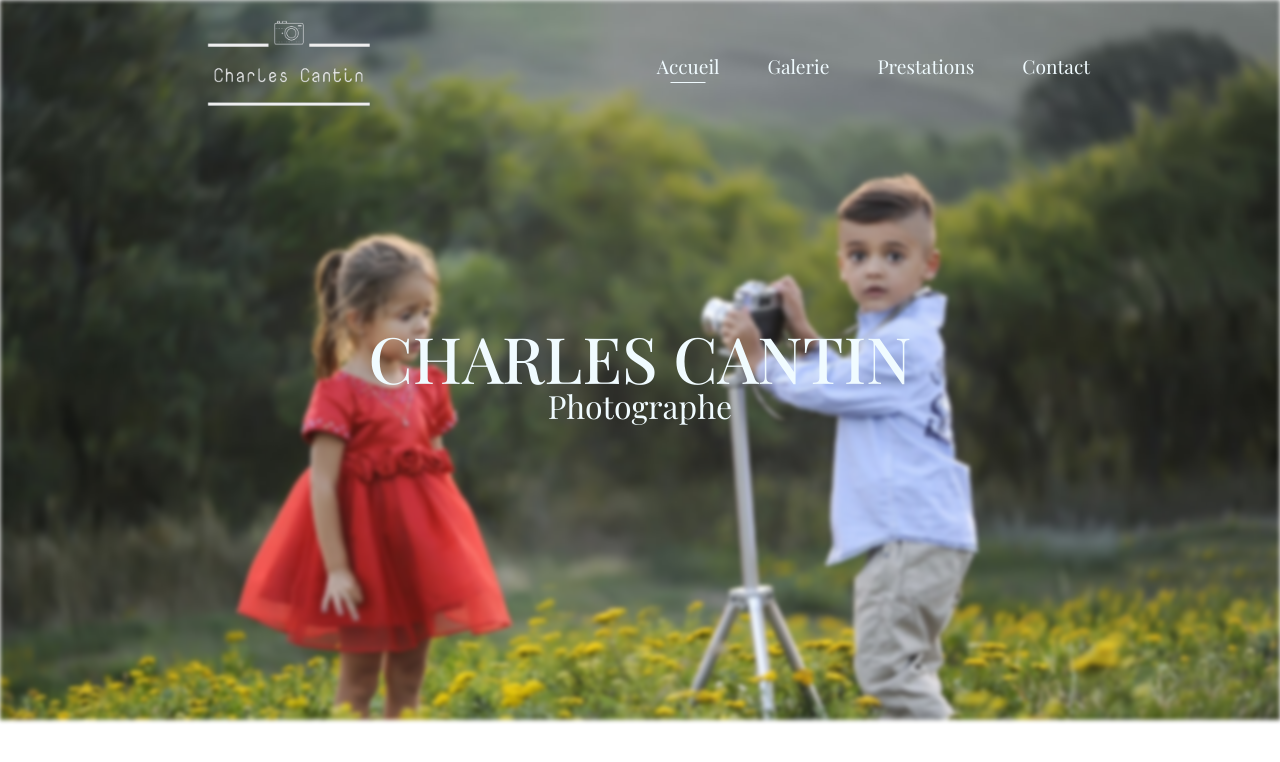
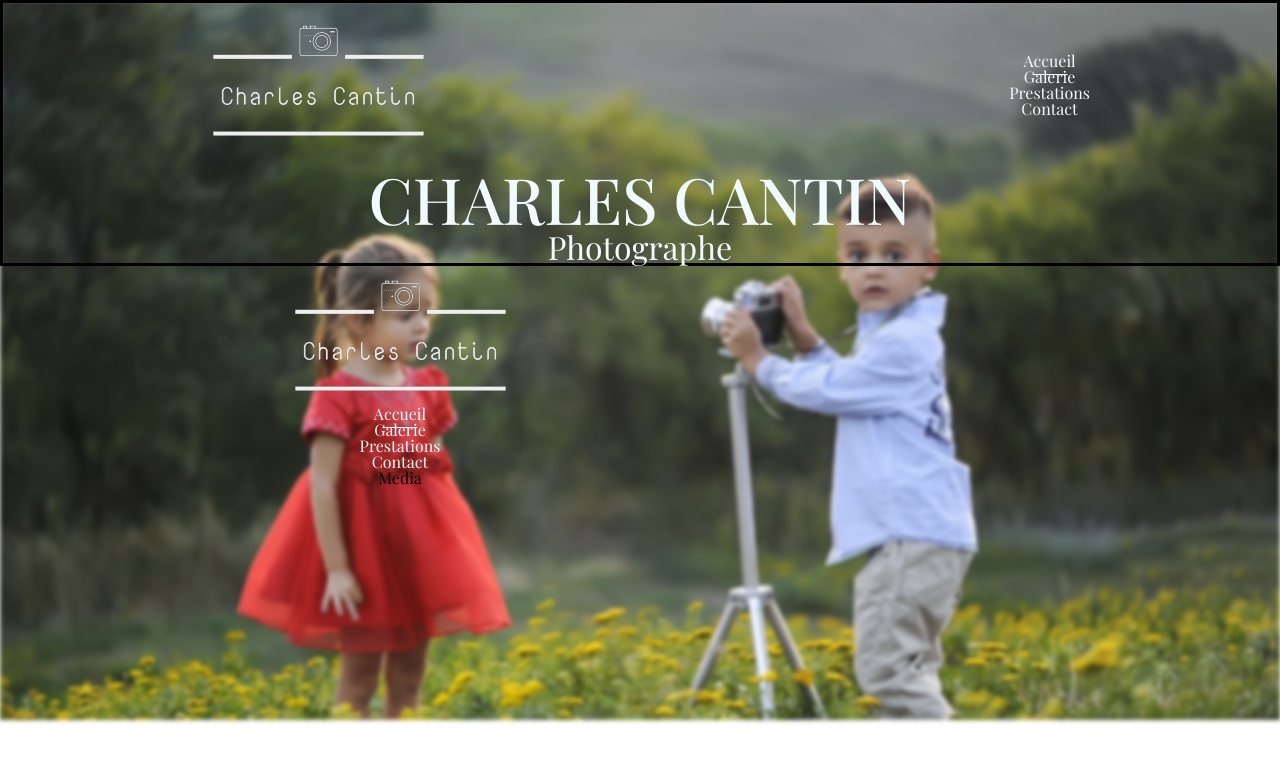
Before and after one commit to Coussecousse/charles-cantin, a React (Create React App) app: page / in a window 1280 px wide. Shown: the top 762 px of the page. Built offline with nearby package versions, Linux system fonts and the light colour scheme.

Commit message:
feat : footer

```diff
--- a/src/App.js
+++ b/src/App.js
@@ -14,7 +14,7 @@ function App() {
     <div className="App">
       <Layout>
         <Routes>
-          <Route path="/" element={<Home/>}></Route>
+          <Route path={paths.HOME} element={<Home/>}></Route>
           <Route path={paths.GALLERY} element={<Gallery/>}></Route>
           <Route path={paths.SERVICES} element={<Services/>}></Route>
           <Route path={paths.CONTACT} element={<Contact/>}></Route>
--- /dev/null
+++ b/src/components/Footer/Footer.js
@@ -0,0 +1,21 @@
+import React from "react";
+
+import Logo from "../Logo/Logo";
+import Navigation from "../Navigation/Navigation";
+import SocialMedia from '../SocialMedia/SocialMedia';
+
+export default function Footer(){
+    return(
+        <footer style={{width : '100vw'}}>
+            <div style={{height : '60px', maxWidth : '800px', paddingTop: '.5rem'}}>
+                <Logo></Logo>
+                <nav>
+                    <Navigation></Navigation>
+                </nav>
+                <div>
+                    <SocialMedia></SocialMedia>
+                </div>
+            </div>
+        </footer>
+    )
+}
--- a/src/components/Header/Header.js
+++ b/src/components/Header/Header.js
@@ -1,8 +1,8 @@
 import React from "react";
 import classes from './Header.module.css';
 
-import Logo from './Logo/Logo';
-import Navigation from './Navigation/Navigation';
+import Logo from '../Logo/Logo';
+import Navigation from '../Navigation/Navigation';
 
 
 export default function Header() {
--- a/src/components/Header/Navigation/Navigation.module.css
+++ /dev/null
@@ -1,5 +0,0 @@
-.UlHeader {
-    display: inline-flex;
-    gap: 3rem;
-    font-size: 1.2rem;
-}
--- a/src/components/Header/Logo/Logo.js
+++ b/src/components/Logo/Logo.js
@@ -1,9 +1,8 @@
 import React from "react";
 import { NavLink } from "react-router-dom";
-import classes from "./Logo.module.css"
 
-import paths from '../../../config/paths';
-import data from '../../../global';
+import paths from '../../config/paths';
+import data from '../../global.json';
 
 
 export default function Logo() {
@@ -11,7 +10,7 @@ export default function Logo() {
     return (
         <>
             <NavLink to={paths.HOME} className={({isActive}) => (isActive ? '' : '' )}>
-                <img src={data[0].picLogo} alt="Tais toi mtn" className={classes.Logo}></img>
+                <img src={data[0].picLogo} alt="Logo Charles Cantin"></img>
             </NavLink>
         </>
     )
--- a/src/components/Header/Navigation/Navigation.js
+++ b/src/components/Navigation/Navigation.js
@@ -1,13 +1,12 @@
 import React from "react";
 import { NavLink } from "react-router-dom";
-import classes from './Navigation.module.css';
 
-import paths from "../../../config/paths";
+import paths from "../../config/paths";
 import NavigationItem from './NavigationItem/NavigationItem'
 
 export default function Navigation(){
     return (
-        <ul className={classes.UlHeader}>
+        <ul>
              <li>
                 <NavLink to={paths.HOME} end className={({isActive}) => (isActive ? 'link active' : 'link')}>Accueil</NavLink>
             </li>
--- /dev/null
+++ b/src/components/SocialMedia/SocialMedia.js
@@ -0,0 +1,7 @@
+import React from "react";
+
+export default function SocialMedia() {
+    return(
+        <p>Media</p>
+    )
+}
--- a/src/containers/Home/Home.module.css
+++ b/src/containers/Home/Home.module.css
@@ -2,9 +2,9 @@
 .Home {
     color: var(--color-secondary);
     width : 100%;
-    height : 60vh;
+    height : 100%;
     display: flex;
-    flex-direction: column;
+
 }
 
 .TitleContainer {
--- a/src/hoc/Layout/Layout.js
+++ b/src/hoc/Layout/Layout.js
@@ -4,12 +4,20 @@ import classes from './Layout.module.css'
 
 import data from "../../global.json";
 import Header from '../../components/Header/Header';
+import Footer from "../../components/Footer/Footer";
 
 
 export default function Layout(props){
     let background;
     let location = useLocation();
 
+    const isItHome = () => {
+        if (location.pathname){
+            return true;
+        } else {
+            return false;
+        }
+    }
     const getBackground = () => {
         switch(location.pathname){
             case '/' :
@@ -39,13 +47,17 @@ export default function Layout(props){
     }
     getBackground();
     return (
+        // <div style={(isItHome()) ? {height : '100vh'} : undefined }>
         <>
-            <div className={classes.Background} style={background}></div>
-            <div className={classes.Main}>
-                <Header></Header>
-                {props.children}
+            <div className={classes.Container} style={(isItHome()) ? {} : undefined}>
+                <div className={classes.Background} style={background}></div>
+                <div style = {{border : 'solid'}}>
+                    <Header></Header>
+                    {props.children}
+                </div>
             </div>
-            {/* {Footer} */}
+            <Footer></Footer>
         </>
+        // {/* </div> */}
     )
 }
```
Also changed, not shown: src/components/Logo/Logo.module.css (renamed from src/components/Header/Logo/Logo.module.css), src/components/Navigation/Navigation.module.css (added), src/components/Navigation/NavigationItem/NavigationItem.js (renamed from src/components/Header/Navigation/NavigationItem/NavigationItem.js).
